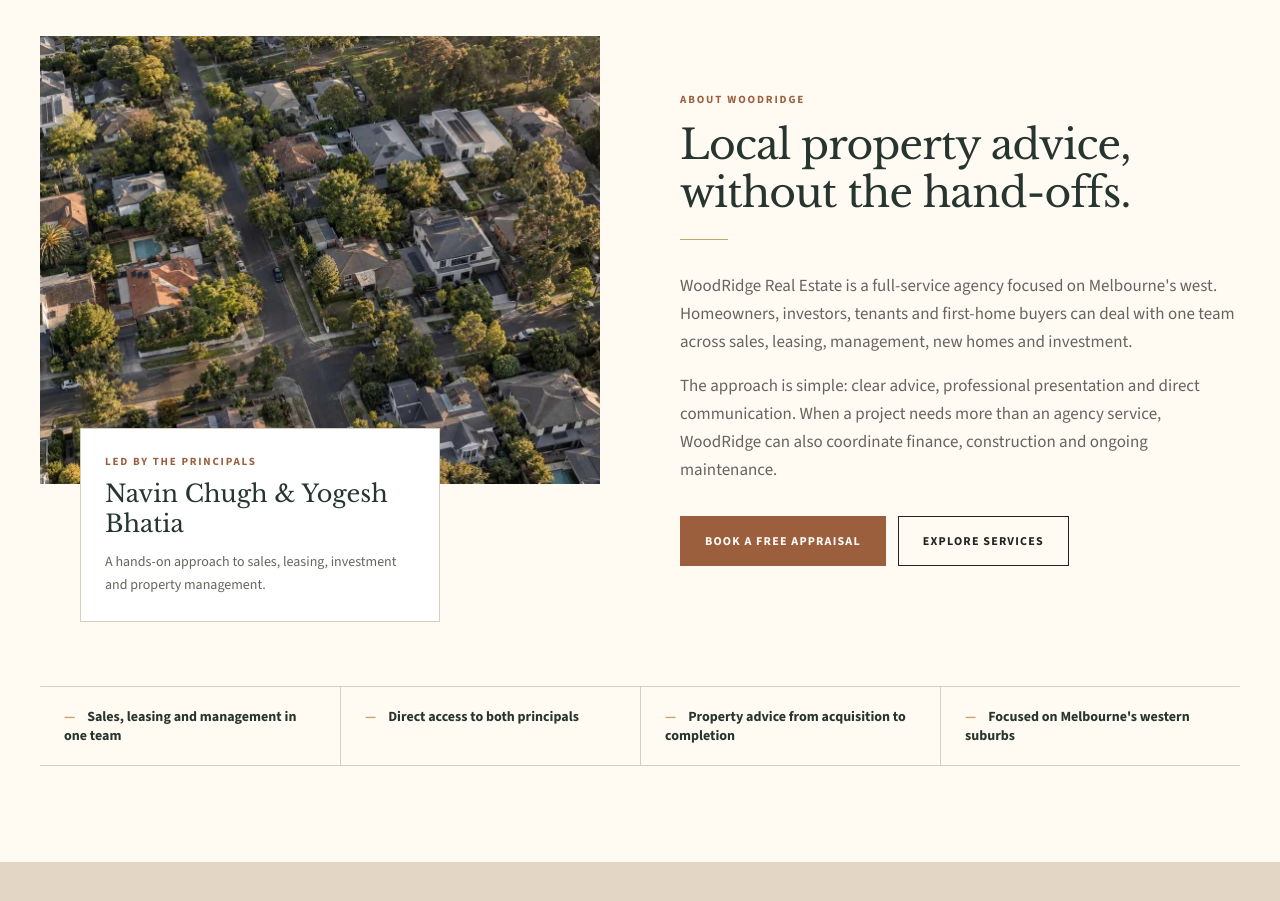
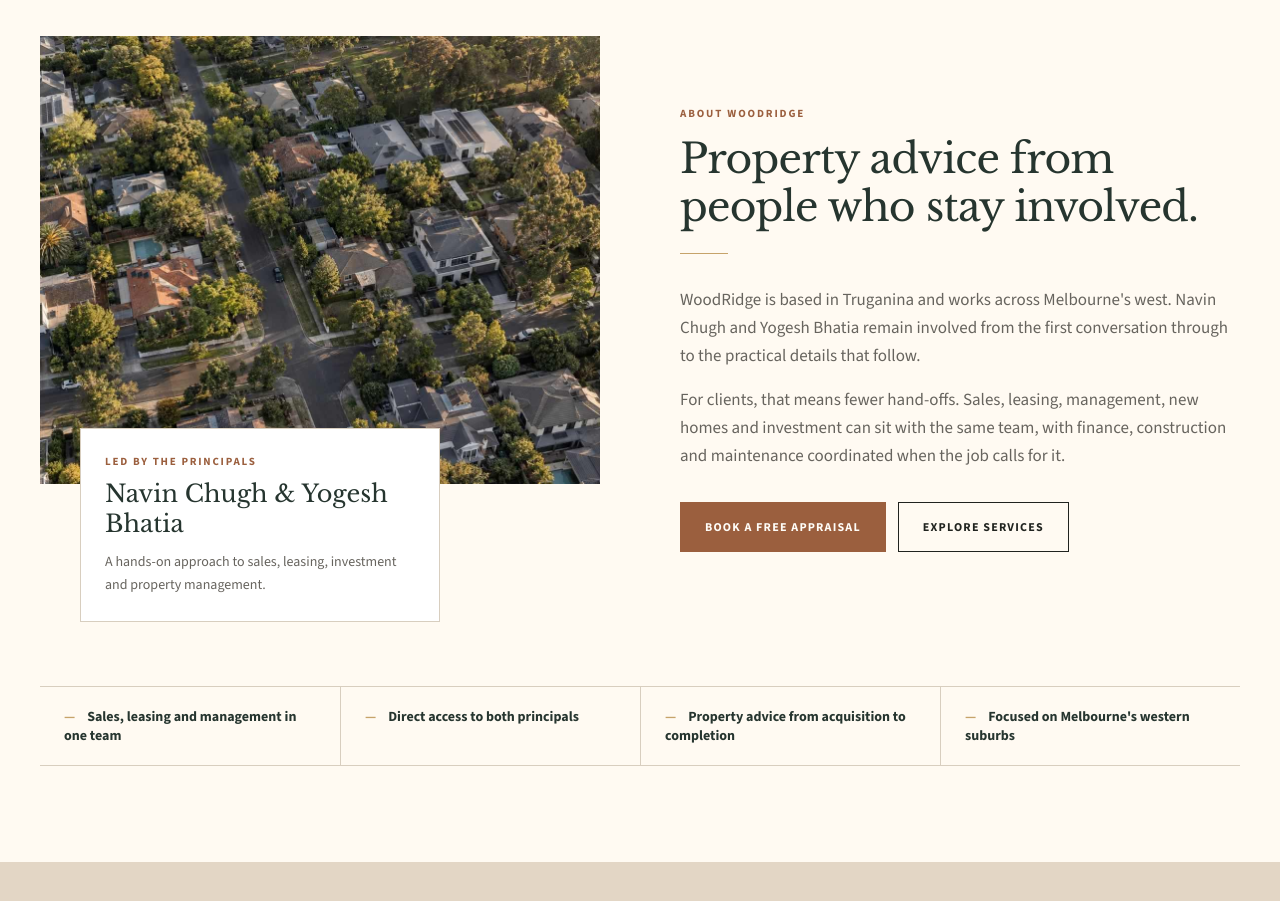
Before and after one commit to tayyabheree/Estate-website, a Next.js app: page / in a window 1280 px wide. Shown: the part 900-1801 px from the top of the page. Built offline with nearby package versions, Linux system fonts and the light colour scheme.

Commit message:
Ground WoodRidge copy in direct agency language

```diff
--- a/components/sections/AboutTrust.tsx
+++ b/components/sections/AboutTrust.tsx
@@ -42,19 +42,15 @@ export function AboutTrust() {
           <Reveal className="lg:col-span-6">
             <SectionHeading
               label="About WoodRidge"
-              title="Local property advice, without the hand-offs."
+              title="Property advice from people who stay involved."
             />
 
             <div className="entry-content mt-8 max-w-xl text-muted">
               <p>
-                WoodRidge Real Estate is a full-service agency focused on Melbourne&apos;s
-                west. Homeowners, investors, tenants and first-home buyers can deal with
-                one team across sales, leasing, management, new homes and investment.
+                WoodRidge is based in Truganina and works across Melbourne&apos;s west. Navin Chugh and Yogesh Bhatia remain involved from the first conversation through to the practical details that follow.
               </p>
               <p>
-                The approach is simple: clear advice, professional presentation and
-                direct communication. When a project needs more than an agency service,
-                WoodRidge can also coordinate finance, construction and ongoing maintenance.
+                For clients, that means fewer hand-offs. Sales, leasing, management, new homes and investment can sit with the same team, with finance, construction and maintenance coordinated when the job calls for it.
               </p>
             </div>
 
```
